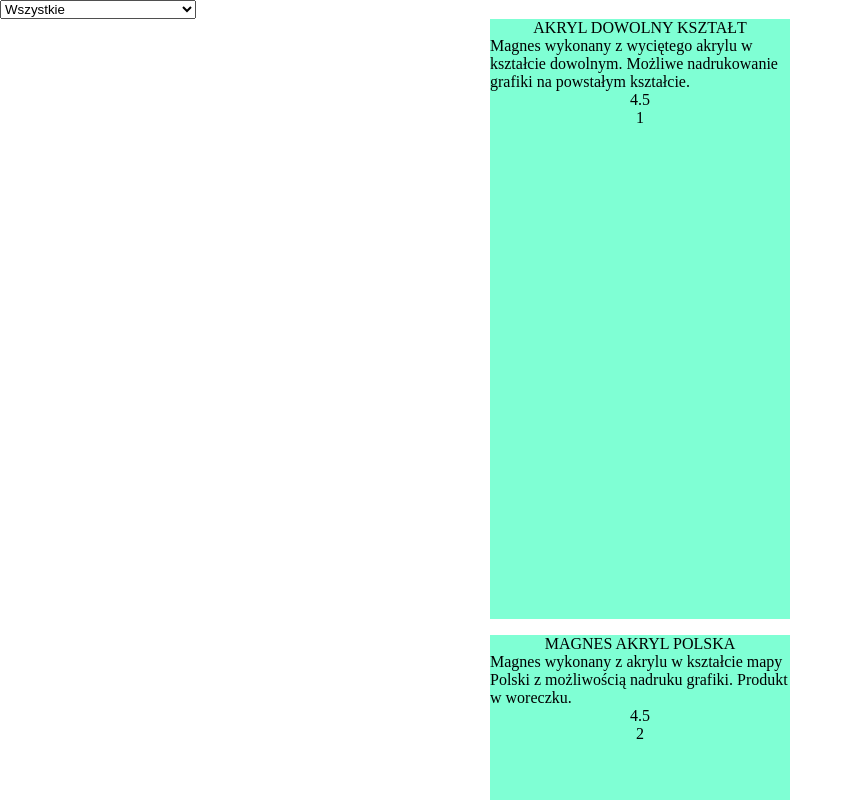
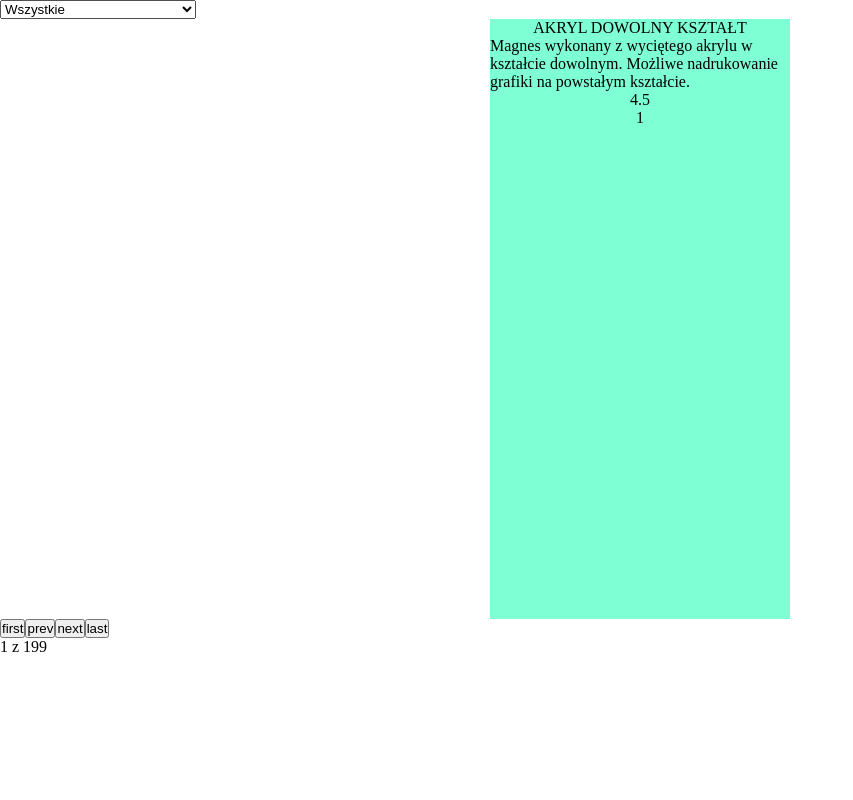
Before and after one commit to marcinzygan/rezon-product-catalogue, a Next.js app: page / in a window 1280 px wide. Shown: the top 800 px of the page, without its empty margins (0-853 px from the left). Built offline with nearby package versions, Linux system fonts and the light colour scheme.

Commit message:
changed product display

```diff
--- a/src/pages/index.js
+++ b/src/pages/index.js
@@ -12,15 +12,15 @@ export default function Home() {
 
   //PAGINATION LOGIC
   // amount of productCards per page
-  const cardsPerPage = 2;
+  const cardsPerPage = 1;
   // how many cards was shown to current page number
   const cardsSeen = pageNumber * cardsPerPage;
   // calculate amount of pages required
   const numberOfPages = Math.ceil(productCards.length / cardsPerPage);
   // display function to show only 2 cards per page
   const displayCards = productCards.slice(
-    cardsSeen - 2,
-    cardsPerPage - 2 + cardsSeen
+    cardsSeen - 1,
+    cardsPerPage - 1 + cardsSeen
   );
 
   return (
```
